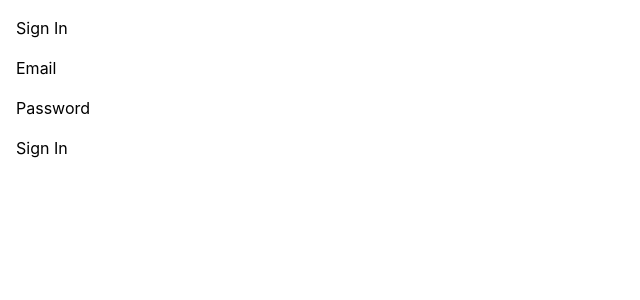
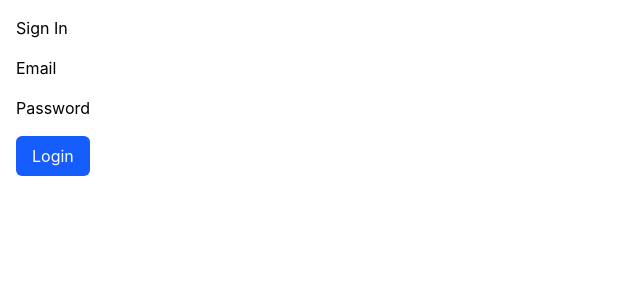
Before and after one commit to vamshibb/marketplace-app, a React (Vite) app in the folder client/: page /login in a window 1280 px wide. Shown: the top 300 px of the page, without its empty margins (0-640 px from the left). Built offline with nearby package versions, Linux system fonts and the light colour scheme; no server answers.

Commit message:
refactor(ui): replace native buttons with shared Button

```diff
--- a/client/src/features/auth/pages/LoginPage.tsx
+++ b/client/src/features/auth/pages/LoginPage.tsx
@@ -2,6 +2,7 @@ import { zodResolver } from "@hookform/resolvers/zod";
 import { useForm } from "react-hook-form";
 import { useNavigate } from "react-router-dom";
 
+import { Button } from "../../../shared/ui/Button";
 import { useLoginMutation } from "../hooks/useLoginMutation";
 import {
   loginSchema,
@@ -90,14 +91,9 @@ export const LoginPage = () => {
           )}
         </div>
 
-        <button
-          type="submit"
-          disabled={loginMutation.isPending}
-        >
-          {loginMutation.isPending
-            ? "Signing in..."
-            : "Sign In"}
-        </button>
+        <Button type="submit" isLoading={loginMutation.isPending}>
+          Login
+        </Button>
       </form>
     </main>
   );
--- a/client/src/features/auth/pages/RegisterPage.tsx
+++ b/client/src/features/auth/pages/RegisterPage.tsx
@@ -2,6 +2,7 @@ import { zodResolver } from "@hookform/resolvers/zod";
 import { useForm } from "react-hook-form";
 import { useNavigate } from "react-router-dom";
 
+import { Button } from "../../../shared/ui/Button";
 import { useRegisterMutation } from "../hooks/useRegisterMutation";
 import {
   registerSchema,
@@ -117,11 +118,9 @@ export const RegisterPage = () => {
           )}
         </div>
 
-        <button type="submit" disabled={registerMutation.isPending}>
-          {registerMutation.isPending
-            ? "Creating account..."
-            : "Create Account"}
-        </button>
+        <Button type="submit" isLoading={registerMutation.isPending}>
+          Create Account
+        </Button>
       </form>
     </main>
   );
--- a/client/src/features/products/components/ProductForm.tsx
+++ b/client/src/features/products/components/ProductForm.tsx
@@ -2,6 +2,7 @@ import { zodResolver } from "@hookform/resolvers/zod";
 import { useEffect } from "react";
 import { useForm } from "react-hook-form";
 
+import { Button } from "../../../shared/ui/Button";
 import {
   productSchema,
   type ProductFormValues,
@@ -28,7 +29,6 @@ export const ProductForm = ({
   onSubmit,
   isPending,
   submitLabel,
-  pendingLabel,
   errorMessage,
 }: ProductFormProps) => {
   const {
@@ -122,9 +122,9 @@ export const ProductForm = ({
           )}
         </div>
 
-        <button type="submit" disabled={isPending}>
-          {isPending ? pendingLabel : submitLabel}
-        </button>
+        <Button type="submit" isLoading={isPending}>
+          {submitLabel}
+        </Button>
       </form>
     </>
   );
--- a/client/src/shared/layout/Header.tsx
+++ b/client/src/shared/layout/Header.tsx
@@ -2,6 +2,7 @@ import { Link, useNavigate } from "react-router-dom";
 
 import { useCurrentUserQuery } from "../../features/auth/hooks/useCurrentUserQuery";
 import { useLogout } from "../../features/auth/hooks/useLogout";
+import { Button } from "../ui/Button";
 import { Container } from "./Container";
 
 export const Header = () => {
@@ -29,9 +30,9 @@ export const Header = () => {
             {currentUser ? (
               <>
                 <span>{currentUser.email}</span>
-                <button type="button" onClick={handleLogout}>
+                <Button variant="secondary" onClick={handleLogout}>
                   Logout
-                </button>
+                </Button>
               </>
             ) : (
               <>
```
